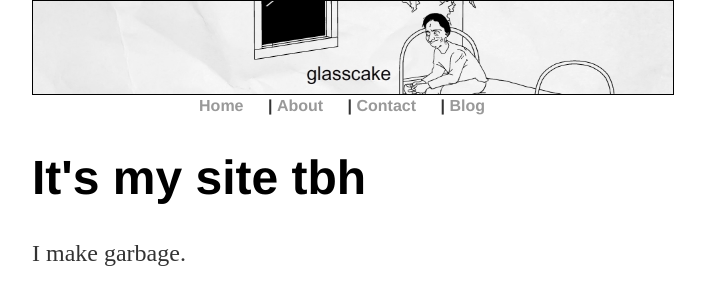
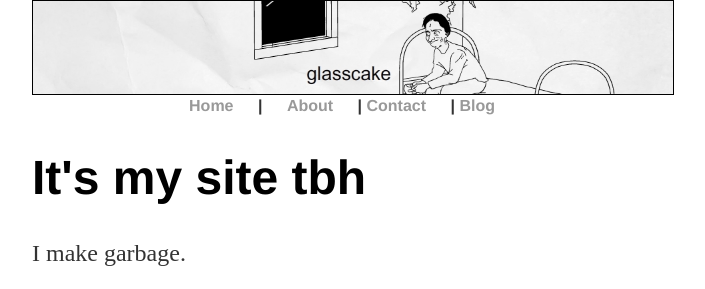
Before and after one commit to glasscaked/strip, a Jekyll site: the page built from index.html, in a window 1280 px wide. Shown: the top 289 px of the page, without its empty margins (288-993 px from the left). Built offline with Jekyll 4.4.1, drawn with Linux system fonts in a browser that asks for light colours.

Commit message:
Update default.html

```diff
--- a/_layouts/default.html
+++ b/_layouts/default.html
@@ -13,7 +13,7 @@
     <nav>
 <ul>
 <li><a href="/">Home</a></li>
-  |
+  <li>|</li>
 <li><a href="/about">About</a></li>
   |
 <li><a href="/contact">Contact</a></li>
```
